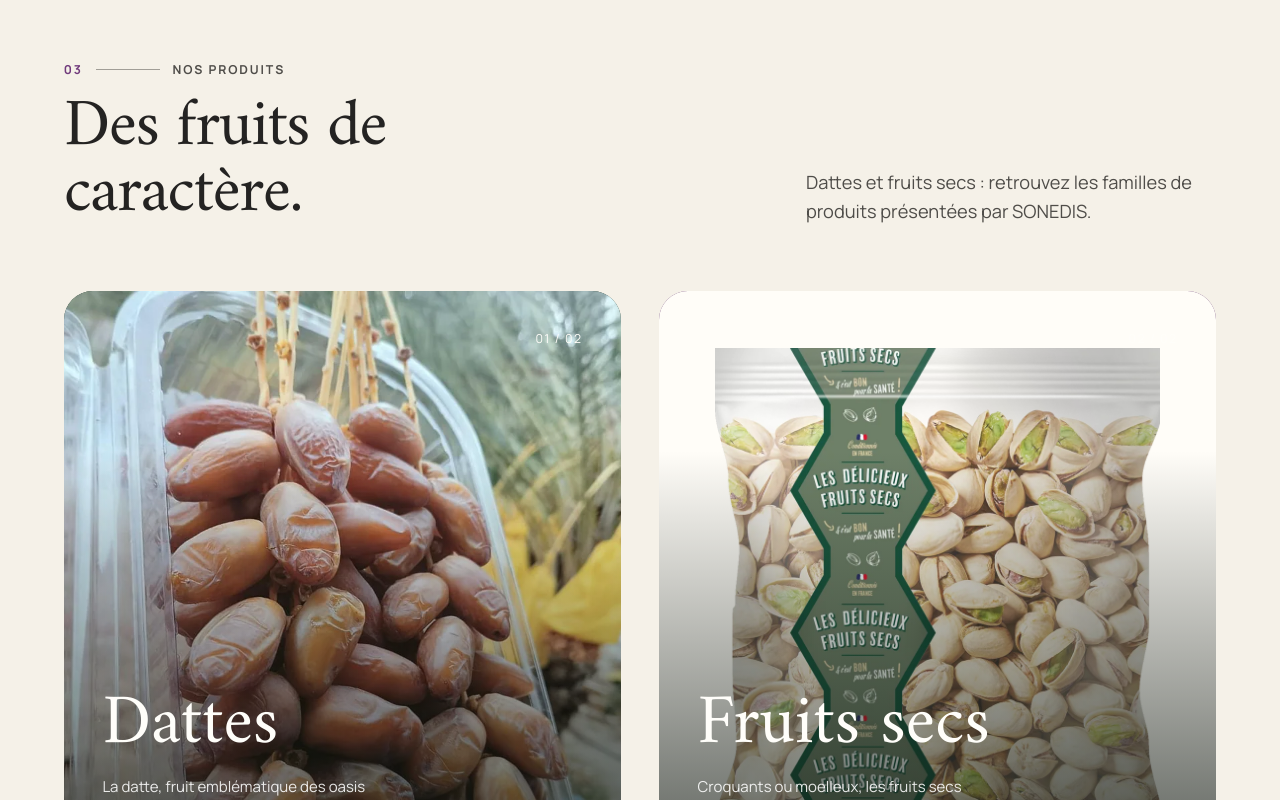
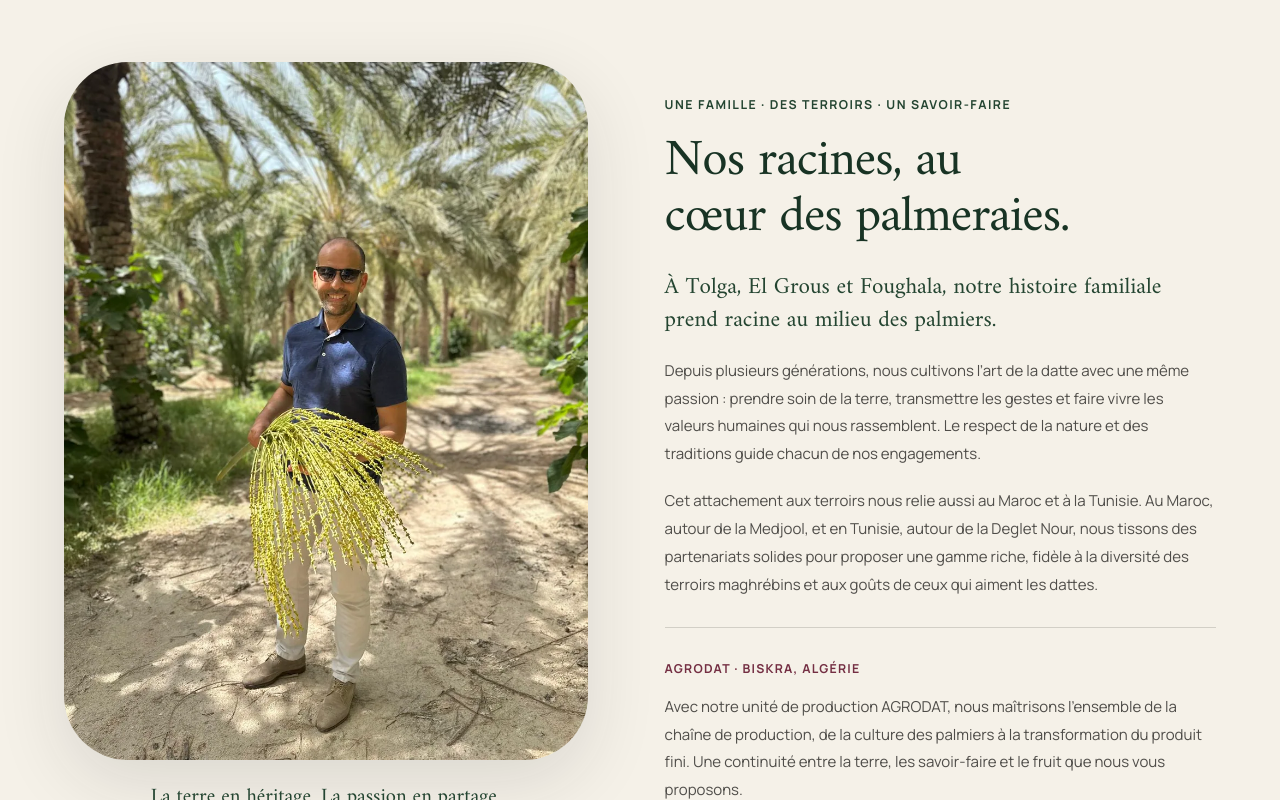
Before and after one commit to dev75008/sonedis, a React (Vite) app: page / in a window 1280 px wide. Shown: the part 3420-4220 px from the top of the page. Built offline with nearby package versions, Linux system fonts and the light colour scheme.

Commit message:
feat: add family roots portrait section

```diff
--- /dev/null
+++ b/src/components/RootsSection.module.css
@@ -0,0 +1,98 @@
+.section {
+  display: grid;
+  grid-template-columns: minmax(0, 0.95fr) minmax(0, 1fr);
+  align-items: center;
+  gap: clamp(2.5rem, 6vw, 7rem);
+  background: var(--paper);
+}
+
+.portrait {
+  position: relative;
+  padding: 0 0 1.5rem;
+}
+
+.portrait img {
+  width: 100%;
+  height: auto;
+  border-radius: clamp(2rem, 5vw, 5rem);
+  box-shadow: var(--shadow-soft);
+}
+
+.portrait figcaption {
+  margin-top: 1.3rem;
+  text-align: center;
+  color: var(--forest);
+  font-family: var(--font-display);
+  font-size: clamp(1.2rem, 1.6vw, 1.65rem);
+}
+
+.copy {
+  max-width: 40rem;
+}
+
+.eyebrow {
+  color: var(--forest);
+  font-size: var(--text-xs);
+  font-weight: 700;
+  letter-spacing: 0.12em;
+  text-transform: uppercase;
+}
+
+.copy h2 {
+  margin: 1.1rem 0 1.6rem;
+  color: var(--forest-deep);
+  font-size: clamp(2.7rem, 4vw, 4.5rem);
+  line-height: 1.1;
+  text-wrap: balance;
+}
+
+.copy > p:not(.eyebrow) {
+  margin-top: 1.2rem;
+  color: var(--ink-soft);
+  font-size: var(--text-sm);
+  line-height: 1.85;
+}
+
+.copy > .lead {
+  font-family: var(--font-display);
+  font-size: clamp(1.4rem, 1.8vw, 1.8rem) !important;
+  line-height: 1.45 !important;
+  color: var(--forest) !important;
+}
+
+.signature {
+  margin-top: 1.8rem;
+  border-top: 1px solid var(--line);
+  padding-top: 1.5rem;
+}
+
+.signature span {
+  color: var(--agro);
+  font-size: var(--text-xs);
+  font-weight: 700;
+  letter-spacing: 0.1em;
+  text-transform: uppercase;
+}
+
+.signature p {
+  margin-top: 0.7rem;
+  color: var(--ink-soft);
+  font-size: var(--text-sm);
+  line-height: 1.85;
+}
+
+@media (max-width: 780px) {
+  .section {
+    grid-template-columns: 1fr;
+    gap: 1.5rem;
+  }
+
+  .portrait {
+    max-width: 32rem;
+    margin-inline: auto;
+  }
+
+  .copy {
+    max-width: none;
+  }
+}
--- /dev/null
+++ b/src/components/RootsSection.tsx
@@ -0,0 +1,48 @@
+import { basePath } from '../utils/site'
+import styles from './RootsSection.module.css'
+
+export default function RootsSection() {
+  return (
+    <section className={`${styles.section} section-pad`} aria-labelledby="roots-title" id="nos-racines">
+      <figure className={styles.portrait}>
+        <img
+          src={`${basePath}/assets/photos/recolte-960.webp`}
+          srcSet={`${basePath}/assets/photos/recolte-480.webp 480w, ${basePath}/assets/photos/recolte-960.webp 960w`}
+          sizes="(max-width: 780px) 90vw, 42vw"
+          width="960"
+          height="1280"
+          loading="lazy"
+          decoding="async"
+          alt="Un homme tenant une grappe de jeunes dattes au milieu des palmiers"
+        />
+        <figcaption>La terre en héritage. La passion en partage.</figcaption>
+      </figure>
+      <div className={styles.copy}>
+        <p className={styles.eyebrow}>Une famille · Des terroirs · Un savoir-faire</p>
+        <h2 id="roots-title">Nos racines, au cœur des palmeraies.</h2>
+        <p className={styles.lead}>
+          À Tolga, El Grous et Foughala, notre histoire familiale prend racine au milieu des palmiers.
+        </p>
+        <p>
+          Depuis plusieurs générations, nous cultivons l’art de la datte avec une même passion : prendre soin
+          de la terre, transmettre les gestes et faire vivre les valeurs humaines qui nous rassemblent. Le
+          respect de la nature et des traditions guide chacun de nos engagements.
+        </p>
+        <p>
+          Cet attachement aux terroirs nous relie aussi au Maroc et à la Tunisie. Au Maroc, autour de la
+          Medjool, et en Tunisie, autour de la Deglet Nour, nous tissons des partenariats solides pour
+          proposer une gamme riche, fidèle à la diversité des terroirs maghrébins et aux goûts de ceux qui
+          aiment les dattes.
+        </p>
+        <div className={styles.signature}>
+          <span>AGRODAT · Biskra, Algérie</span>
+          <p>
+            Avec notre unité de production AGRODAT, nous maîtrisons l’ensemble de la chaîne de production, de
+            la culture des palmiers à la transformation du produit fini. Une continuité entre la terre, les
+            savoir-faire et le fruit que nous vous proposons.
+          </p>
+        </div>
+      </div>
+    </section>
+  )
+}
--- a/src/pages/HomePage.tsx
+++ b/src/pages/HomePage.tsx
@@ -1,6 +1,7 @@
 import { useEffect, useRef, type PointerEvent as ReactPointerEvent } from 'react'
 import { useTranslation } from 'react-i18next'
 import Seo from '../components/Seo'
+import RootsSection from '../components/RootsSection'
 import {
   BrandScenes,
   CertificationBadges,
@@ -254,6 +255,8 @@ export default function HomePage() {
           </figure>
         </section>
 
+        {language === 'fr' && <RootsSection />}
+
         <section className="products-section section-pad" id="produits">
           <div className="section-heading section-heading--split">
             <div>
```
Also changed, not shown: 2 other files (tests, documents, lock files or other folders).
